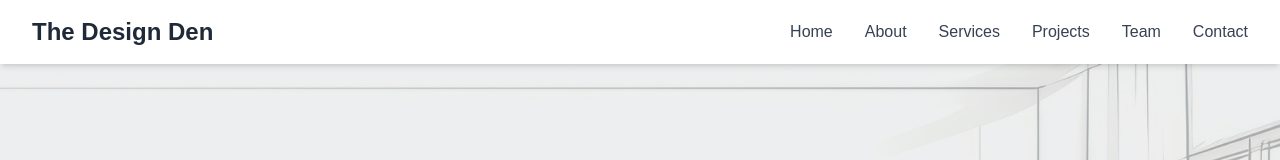
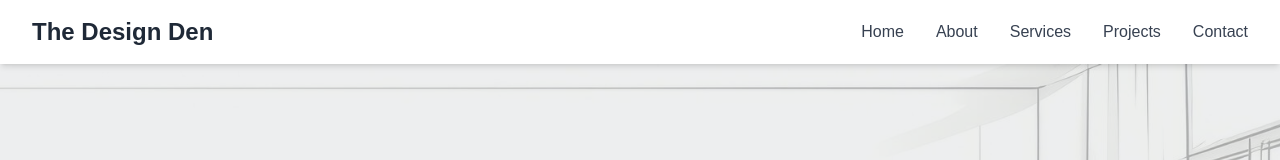
Before and after one commit to Sanket00900/The-Design-Den, a Next.js app: page / in a window 1280 px wide. Shown: the top 160 px of the page. Built offline with nearby package versions, Linux system fonts and the light colour scheme.

Commit message:
navbar update for time being

```diff
--- a/app/components/Navbar/Navbar.jsx
+++ b/app/components/Navbar/Navbar.jsx
@@ -13,7 +13,7 @@ export default function Navbar() {
           <a href="#about" className="text-gray-700 hover:text-gray-900">About</a>
           <a href="#services" className="text-gray-700 hover:text-gray-900">Services</a>
           <a href="#projects" className="text-gray-700 hover:text-gray-900">Projects</a>
-          <a href="#team" className="text-gray-700 hover:text-gray-900">Team</a>
+          {/* <a href="#team" className="text-gray-700 hover:text-gray-900">Team</a> */}
           <a href="#contact" className="text-gray-700 hover:text-gray-900">Contact</a>
         </div>
         <button
@@ -41,7 +41,7 @@ export default function Navbar() {
             <a href="#about" className="block py-2 px-4 text-gray-700 hover:bg-gray-100">About</a>
             <a href="#services" className="block py-2 px-4 text-gray-700 hover:bg-gray-100">Services</a>
             <a href="#projects" className="block py-2 px-4 text-gray-700 hover:bg-gray-100">Projects</a>
-            <a href="#team" className="block py-2 px-4 text-gray-700 hover:bg-gray-100">Team</a>
+            {/* <a href="#team" className="block py-2 px-4 text-gray-700 hover:bg-gray-100">Team</a> */}
             <a href="#contact" className="block py-2 px-4 text-gray-700 hover:bg-gray-100">Contact</a>
           </div>
         </>
```
